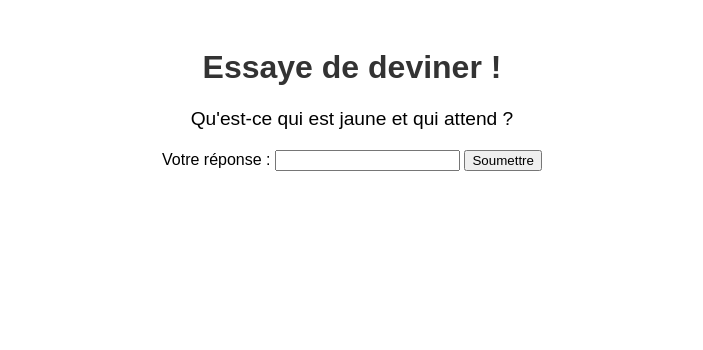
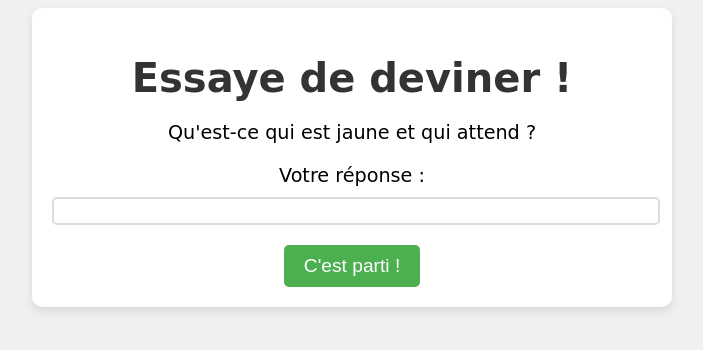
Before and after one commit to phommacm/riddle-game, a Flask app: page / in a window 1280 px wide. Shown: the top 350 px of the page, without its empty margins (288-991 px from the left). Run offline with Flask 3, Linux system fonts and the light colour scheme.

Commit message:
feat: enhancing overall form style

```diff
--- a/game_service/static/styles.css
+++ b/game_service/static/styles.css
@@ -1,5 +1,6 @@
 body {
-    font-family: Arial, sans-serif;
+    font-family: "Comic Sans MS", cursive, sans-serif;
+    background-color: #F0F0F0;
 }
 
 .container {
@@ -7,13 +8,53 @@ body {
     margin: 0 auto;
     padding: 20px;
     text-align: center;
+    background-color: #FFF;
+    border-radius: 10px;
+    box-shadow: 0 4px 8px rgba(0, 0, 0, 0.1);
 }
 
 h1 {
     color: #333;
+    font-size: 2.5em;
+    margin-bottom: 20px;
 }
 
 p {
     font-size: 1.2em;
     margin-bottom: 20px;
 }
+
+label {
+    display: block;
+    font-size: 1.2em;
+    margin-bottom: 10px;
+}
+
+input[type="text"] {
+    width: 100%;
+    font-size: 1.2em;
+    margin-bottom: 20px;
+    border: 2px solid #DDD;
+    border-radius: 5px;
+}
+
+button[type="submit"] {
+    background-color: #4CAF50;
+    color: white;
+    padding: 10px 20px;
+    font-size: 1.2em;
+    border: none;
+    border-radius: 5px;
+    cursor: pointer;
+    transition: background-color 0.3s;
+}
+
+button[type="submit"]:hover {
+    background-color: #45a049;
+}
+
+.result {
+    font-size: 1.5em;
+    font-weight: bold;
+    color: #333;
+}
--- a/game_service/templates/index.html
+++ b/game_service/templates/index.html
@@ -14,11 +14,11 @@
         <form action="/submit" method="post">
             <label for="answer">Votre réponse :</label>
             <input type="text" id="answer" name="answer" required>
-            <button type="submit">Soumettre</button>
+            <button type="submit">C'est parti !</button>
         </form>
 
         {% if result %}
-            <p>{{ result }}</p>
+            <p class="result">{{ result }}</p>
         {% endif %}
     </div>
 </body>
```
